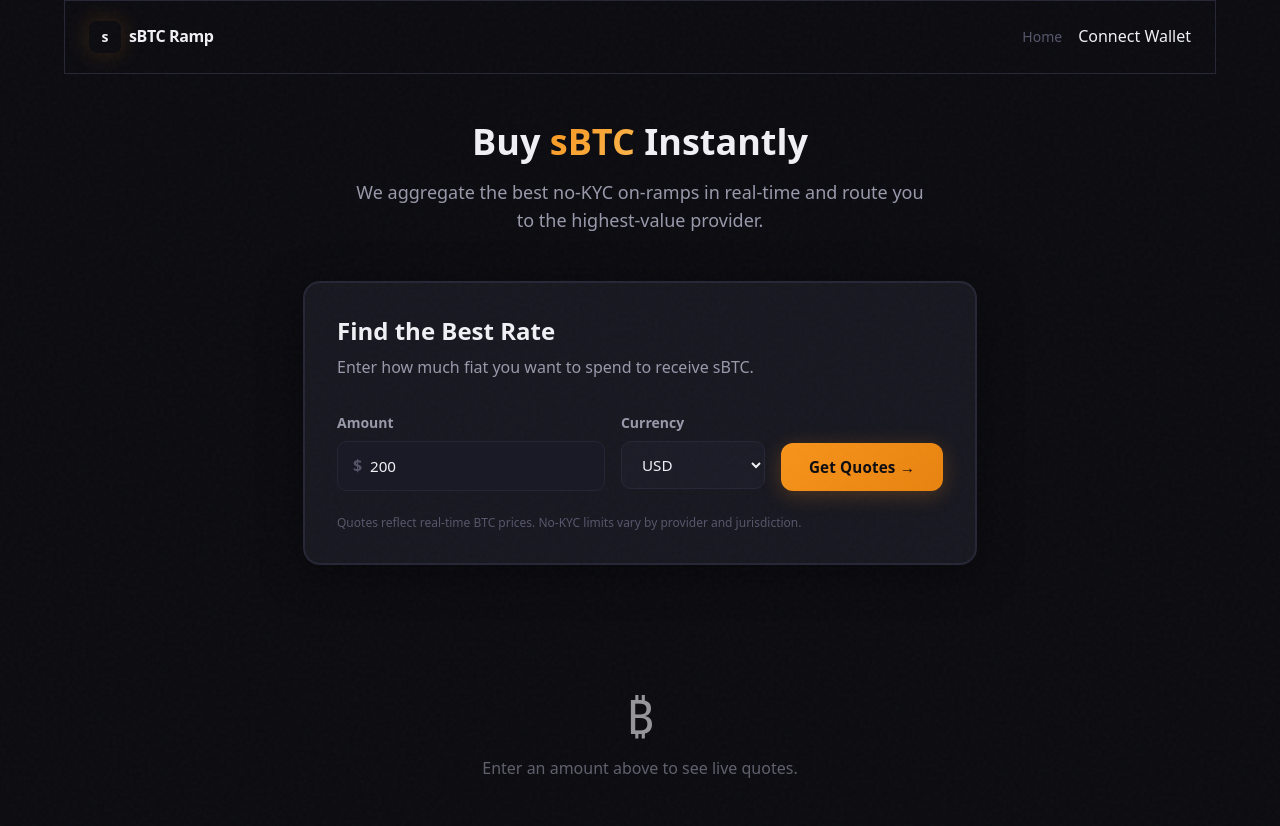
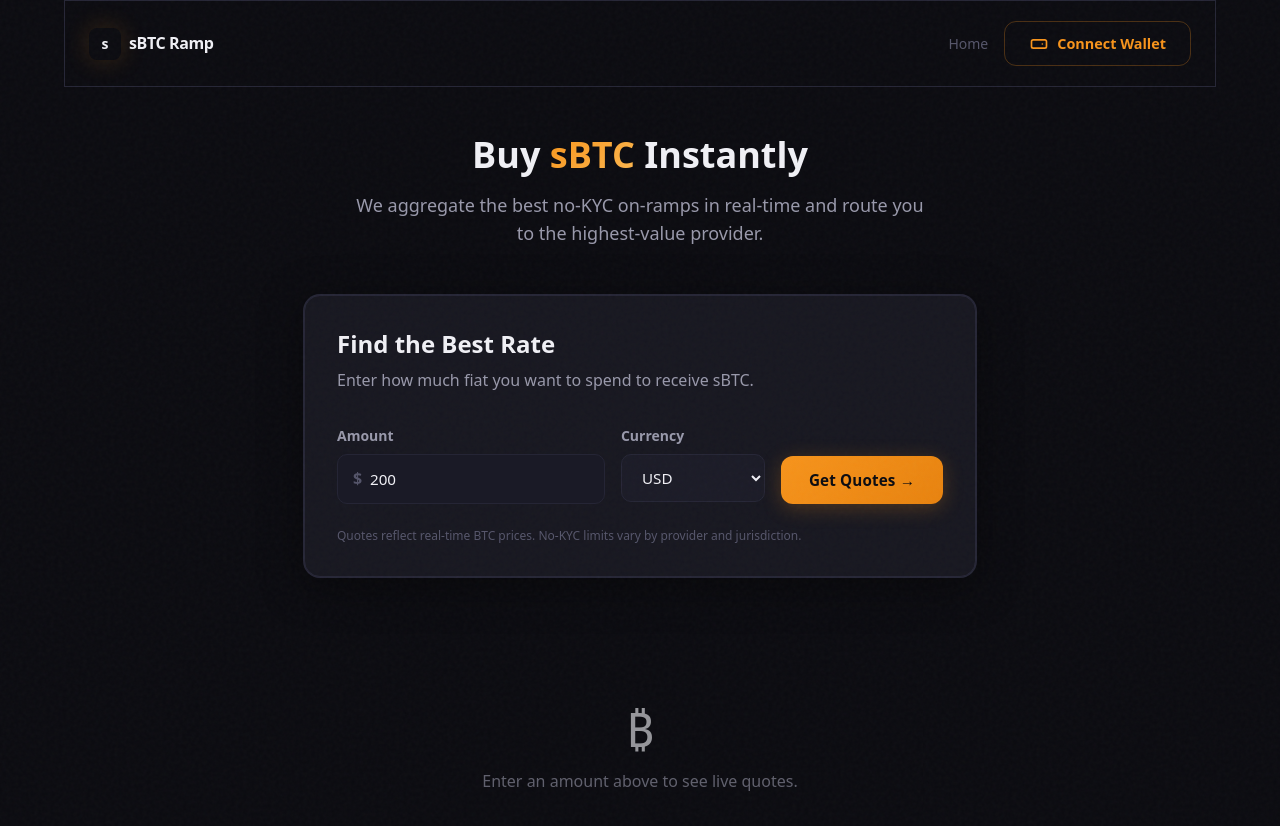
Before and after one commit to zachyo/weRamp, a Next.js app in the folder frontend/: page /app in a window 1280 px wide. Shown: the top 826 px of the page. Built offline with nearby package versions, Linux system fonts and the light colour scheme.

Commit message:
show button

```diff
--- a/frontend/components/WalletConnect.tsx
+++ b/frontend/components/WalletConnect.tsx
@@ -80,32 +80,32 @@ export default function WalletConnect() {
   // }
 
   // // ── Not connected ──
-  // return (
-  //   <button onClick={handleAuthenticate} className="btn-outline">
-  //     <svg
-  //       width="20"
-  //       height="20"
-  //       viewBox="0 0 24 24"
-  //       fill="none"
-  //       xmlns="http://www.w3.org/2000/svg"
-  //     >
-  //       <path
-  //         d="M19 7H5C3.89543 7 3 7.89543 3 9V15C3 16.1046 3.89543 17 5 17H19C20.1046 17 21 16.1046 21 15V9C21 7.89543 20.1046 7 19 7Z"
-  //         stroke="currentColor"
-  //         strokeWidth="2"
-  //         strokeLinecap="round"
-  //         strokeLinejoin="round"
-  //       />
-  //       <path
-  //         d="M16 12H16.01"
-  //         stroke="currentColor"
-  //         strokeWidth="2"
-  //         strokeLinecap="round"
-  //         strokeLinejoin="round"
-  //       />
-  //     </svg>
-  //     Connect Wallet
-  //   </button>
-  // );
-  return <>Connect Wallet</>;
+  return (
+    <button onClick={() => {}} className="btn-outline">
+      <svg
+        width="20"
+        height="20"
+        viewBox="0 0 24 24"
+        fill="none"
+        xmlns="http://www.w3.org/2000/svg"
+      >
+        <path
+          d="M19 7H5C3.89543 7 3 7.89543 3 9V15C3 16.1046 3.89543 17 5 17H19C20.1046 17 21 16.1046 21 15V9C21 7.89543 20.1046 7 19 7Z"
+          stroke="currentColor"
+          strokeWidth="2"
+          strokeLinecap="round"
+          strokeLinejoin="round"
+        />
+        <path
+          d="M16 12H16.01"
+          stroke="currentColor"
+          strokeWidth="2"
+          strokeLinecap="round"
+          strokeLinejoin="round"
+        />
+      </svg>
+      Connect Wallet
+    </button>
+  );
+  // return <>Connect Wallet</>;
 }
```
